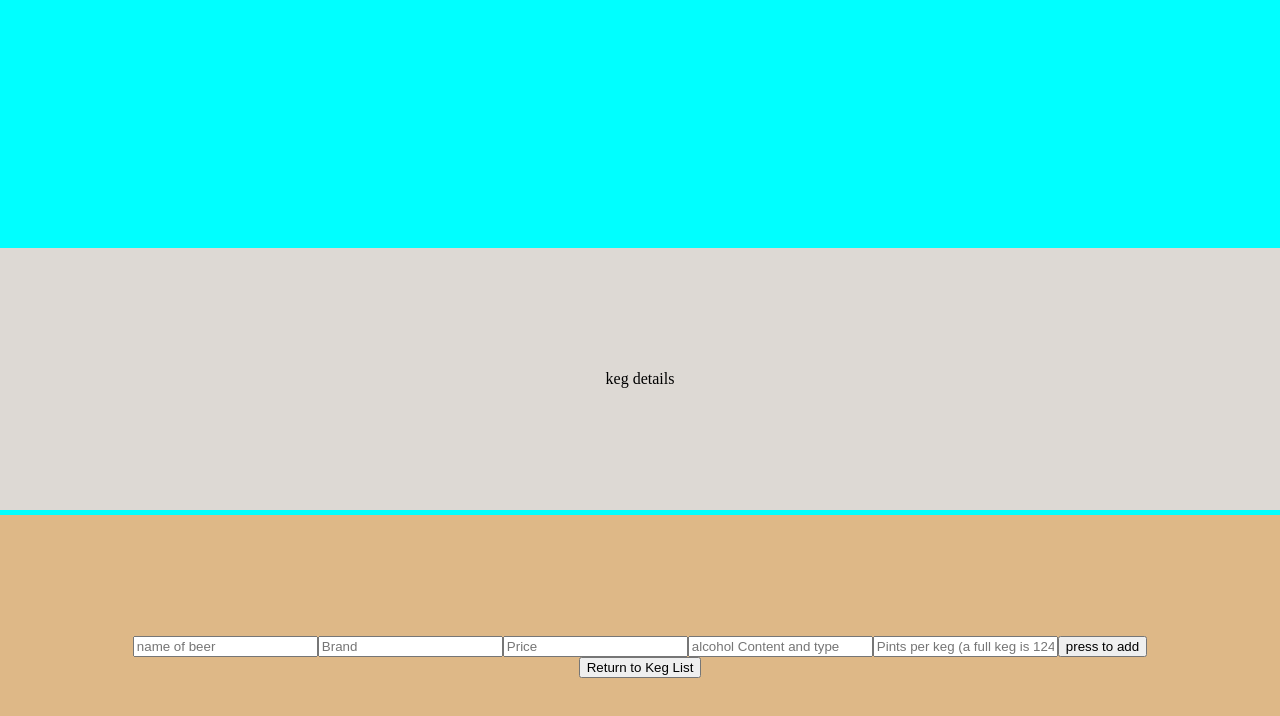
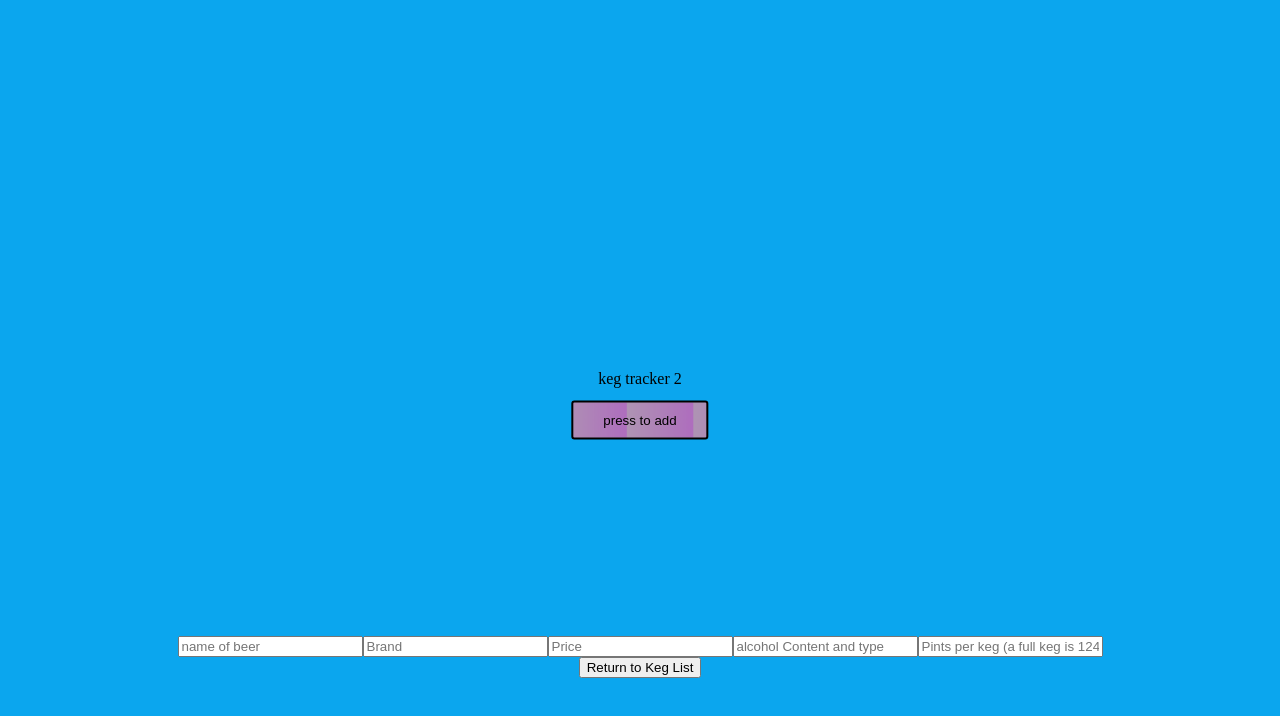
Before and after one commit to BrianSturgis/Keg-tracker2, a React app: page / in a window 1280 px wide. Both pictures are taken after a click on the button "add new Keg". Built offline with nearby package versions, Linux system fonts and the light colour scheme.

Commit message:
update styling and move function button to center of screen

```diff
--- a/src/components/App.js
+++ b/src/components/App.js
@@ -5,7 +5,7 @@ function App(){
   return (
     <React.Fragment>
       <div className="container">
-        <div className="content">keg details </div>
+        <div className="content">keg tracker 2 </div>
         <div className="footer">
           <KegControl />
         </div>
--- a/src/components/ReusableForm.js
+++ b/src/components/ReusableForm.js
@@ -27,7 +27,7 @@ function ReusableForm(props) {
           placeholder='Pints per keg (a full keg is 124 pints)'
           min="0"
           max="124"/>
-        <button type='submit'>{props.buttonText}</button>
+        <button type='submit' className = "button">{props.buttonText}</button>
       </form>
     </React.Fragment>
   );
--- a/src/index.css
+++ b/src/index.css
@@ -1,10 +1,12 @@
 body{
   padding: 0%;
   margin: 0%;
+  background-color: rgb(26, 141, 141);
+  filter: drop-shadow(0 0 5px rgb(5, 84, 230));
 }
 
 .container {
-  background-color: aqua;
+  background-color: rgb(11, 166, 238);
   height: 100vh;
   width: 100vw;
   display: grid;
@@ -15,7 +17,7 @@ body{
 }
 
 .header {
-  background-color: rgb(209, 145, 61);
+  background-color: rgb(15, 235, 52);
   grid-row: 1;
   grid-column: 1;
   display: flex;
@@ -25,7 +27,7 @@ body{
 }
 
 .content {
-  background-color: rgb(221, 217, 212);
+
   grid-row: 2;
   grid-column:1 / 3;
   display: flex;
@@ -35,7 +37,7 @@ body{
 }
 
 .footer {
-  background-color: burlywood;
+
   grid-row: 3;
   grid-column: 1 / 3;
   display: flex;
@@ -43,3 +45,37 @@ body{
   justify-content: center;
   align-items: center;
 }
+
+.button{
+  background-color: rgb(174, 148, 179);
+  margin:0;
+  margin-top: 20px;
+  padding:10px 30px;
+  border-width: 2px;
+  border-radius: 3px;
+  border-style: solid;
+  animation-name: button-animation;
+  animation-duration: 1s;
+  animation-iteration-count: infinite;
+  animation-timing-function: linear;
+  background-repeat: repeat;
+  background-size: 50% 100%;
+  background-image:linear-gradient(0.25turn, hsl(30,100%, 70%, 0.0), rgba(175, 18, 214, 0.3));
+  position: absolute;
+  top:50%;
+  left:50%;
+  -ms-transform: translate(-50%,-50%);
+  transform: translate(-50%,-50%);
+
+
+}
+
+.button:hover{
+
+  background-color: hsl(30,100%, 70%, 0.3);
+}
+
+@keyframes button-animation{
+  0%{background-position:0% 0%}
+    100%{background-position:100% 0%}
+}
```
